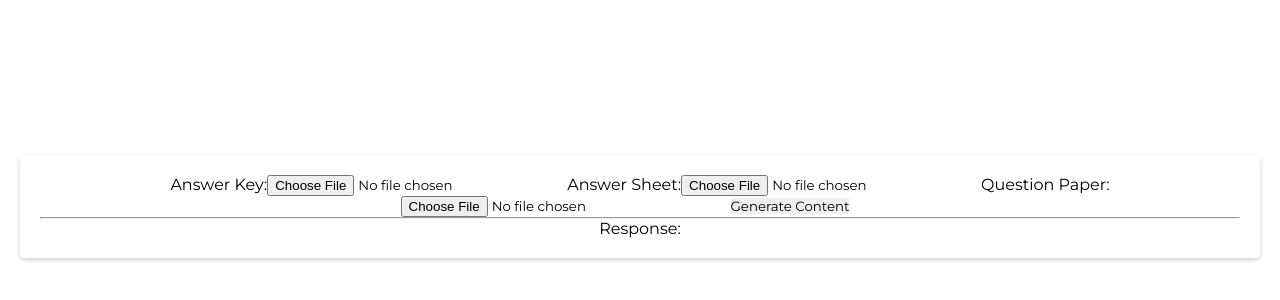
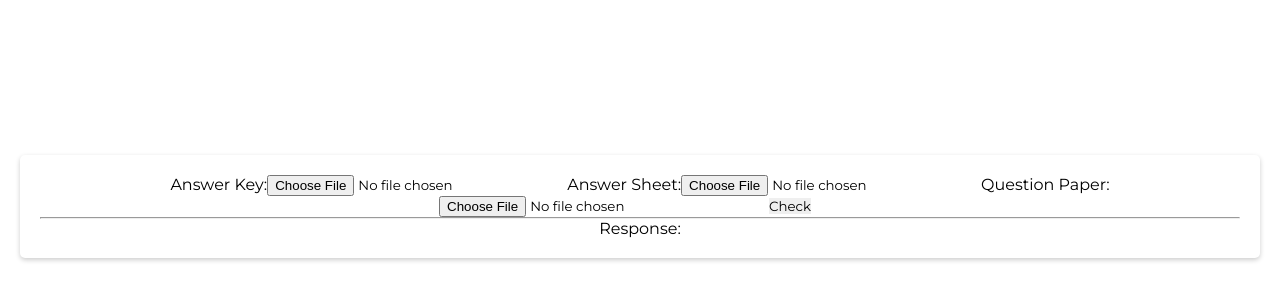
Before and after one commit to tomsabu444/Hacknite-Vitality, a React (Vite) app: page /teacher in a window 1280 px wide. Shown: the part 194-494 px from the top of the page. Built offline with nearby package versions, Linux system fonts and the light colour scheme; no server answers.

Commit message:
aaaaaaaaaaa

```diff
--- a/src/pages/Teacher.jsx
+++ b/src/pages/Teacher.jsx
@@ -75,7 +75,7 @@ function Teacher() {
           disabled={loading}
           onClick={() => fetchDataFromGeminiProVisionAPI()}
         >
-          {loading ? "Loading..." : "Generate Content"}
+          {loading ? "Loading..." : "Check "}
         </button>
         <hr />
         <div>Response: {data}</div>
```
